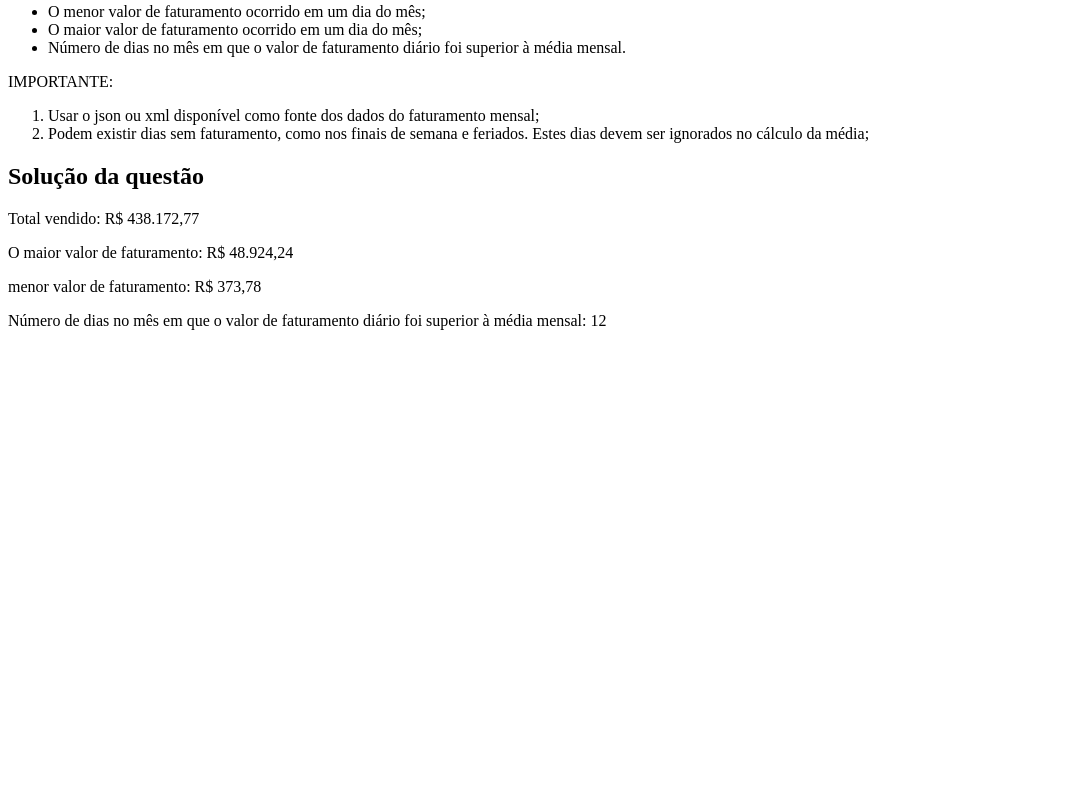
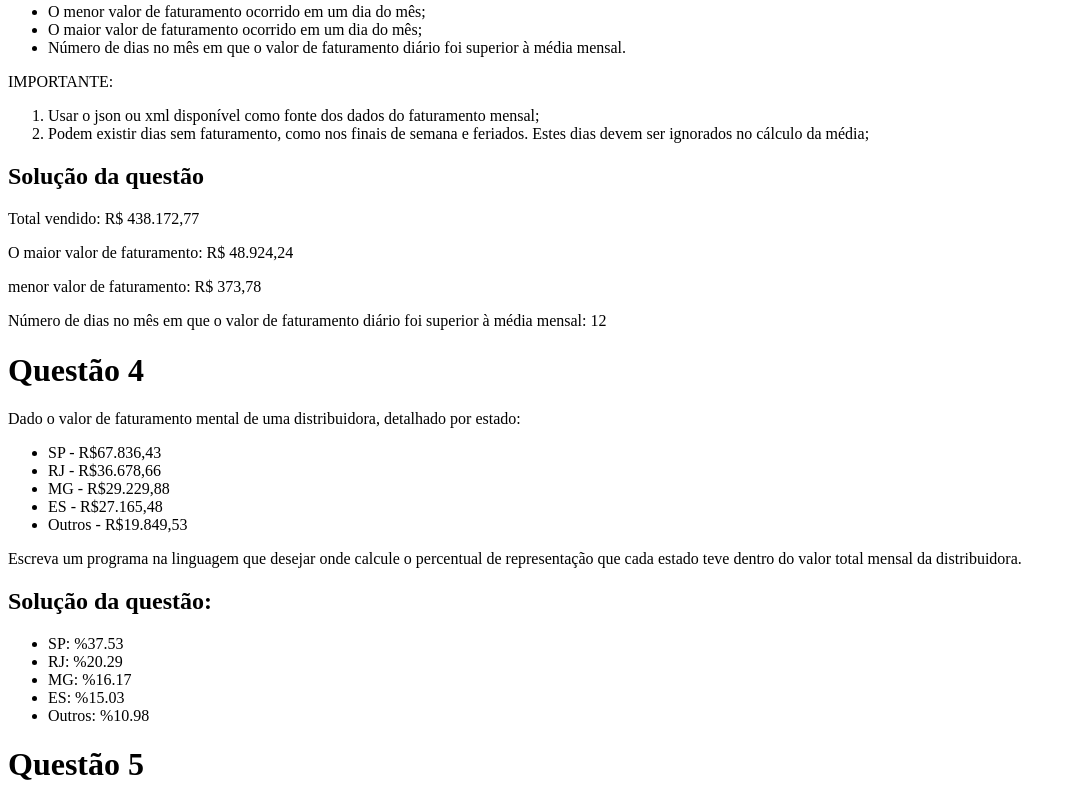
Before and after one commit to santossribeiroo/target-test, a plain HTML site: page index.html in a window 1280 px wide. Shown: the part 599-1404 px from the top of the page, without its empty margins (0-1072 px from the left). Before the commit the page ends 945 px from the top, so only its background shows below. Drawn offline with Linux system fonts and the light colour scheme.

Commit message:
Questão 4

```diff
--- a/index.html
+++ b/index.html
@@ -71,6 +71,35 @@
       <span></span>
     </p>
 
+    <!-- Questão 4 -->
+    <h1>Questão 4</h1>
+    <p>
+        Dado o valor de faturamento mental de uma distribuidora, detalhado por estado:
+    </p>
+    <ul>
+        <li> SP - R$67.836,43</li>
+        <li> RJ - R$36.678,66</li>
+        <li> MG - R$29.229,88</li>
+        <li> ES - R$27.165,48</li>
+        <li> Outros - R$19.849,53</li>
+    </ul>
+    <p>
+        Escreva um programa na linguagem que desejar onde calcule o percentual de representação que cada estado teve
+        dentro do valor total mensal da distribuidora.
+    </p>
+
+    <h2>Solução da questão:</h2>
+    <ul id="resultShare">
+        <li> SP: %</li>
+        <li> RJ: %</li>
+        <li> MG: %</li>
+        <li> ES: %</li>
+        <li> Outros: %</li>
+    </ul>
+
+    <!-- Questão 5 -->
+    <h1>Questão 5</h1>
+
     <script src="script.js"></script>
     <script type="module" src="main.js"></script>
 </body>
--- a/main.js
+++ b/main.js
@@ -1,7 +1,9 @@
 import sumResult from './scripts/sumResult.js';
 import Fibonacci from './scripts/Fibonacci.js';
 import fetchData from './scripts/biling.js';
+import stateShare from './scripts/stateShare.js';
 
 sumResult();
 Fibonacci();
 fetchData();
+stateShare();
--- /dev/null
+++ b/scripts/stateShare.js
@@ -0,0 +1,25 @@
+export default function stateShare() {
+    const data = {
+      SP: 67836.43,
+      RJ: 36678.66,
+      MG: 29229.88,
+      ES: 27165.48,
+      OUTROS: 19849.53,
+    };
+
+    const list = document.getElementById('resultShare');
+
+    let sum = 0;
+    Object.values(data).forEach((value) => (sum += value));
+
+    let percentages = {};
+    Object.entries(data).forEach(([state, value]) => {
+      percentages[state] = ((value / sum) * 100).toFixed(2);
+    });
+
+    list.children[0].innerText += percentages.SP;
+    list.children[1].innerText += percentages.RJ;
+    list.children[2].innerText += percentages.MG;
+    list.children[3].innerText += percentages.ES;
+    list.children[4].innerText += percentages.OUTROS;
+  }
```
